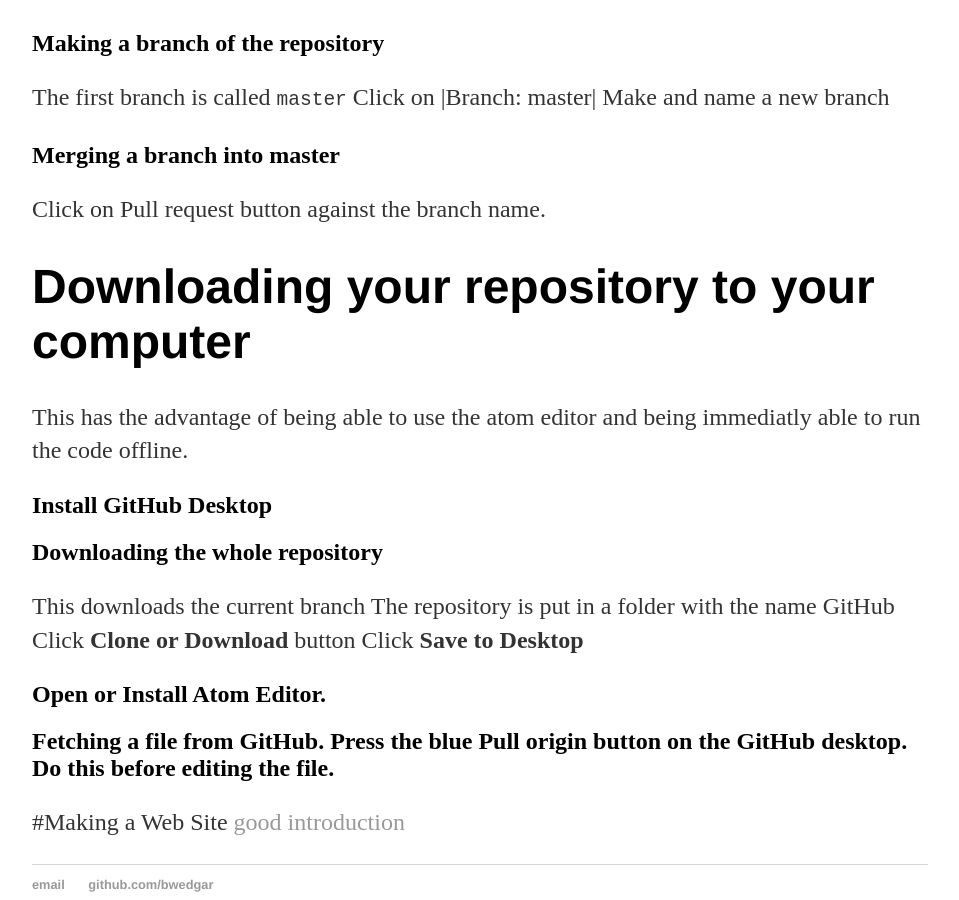
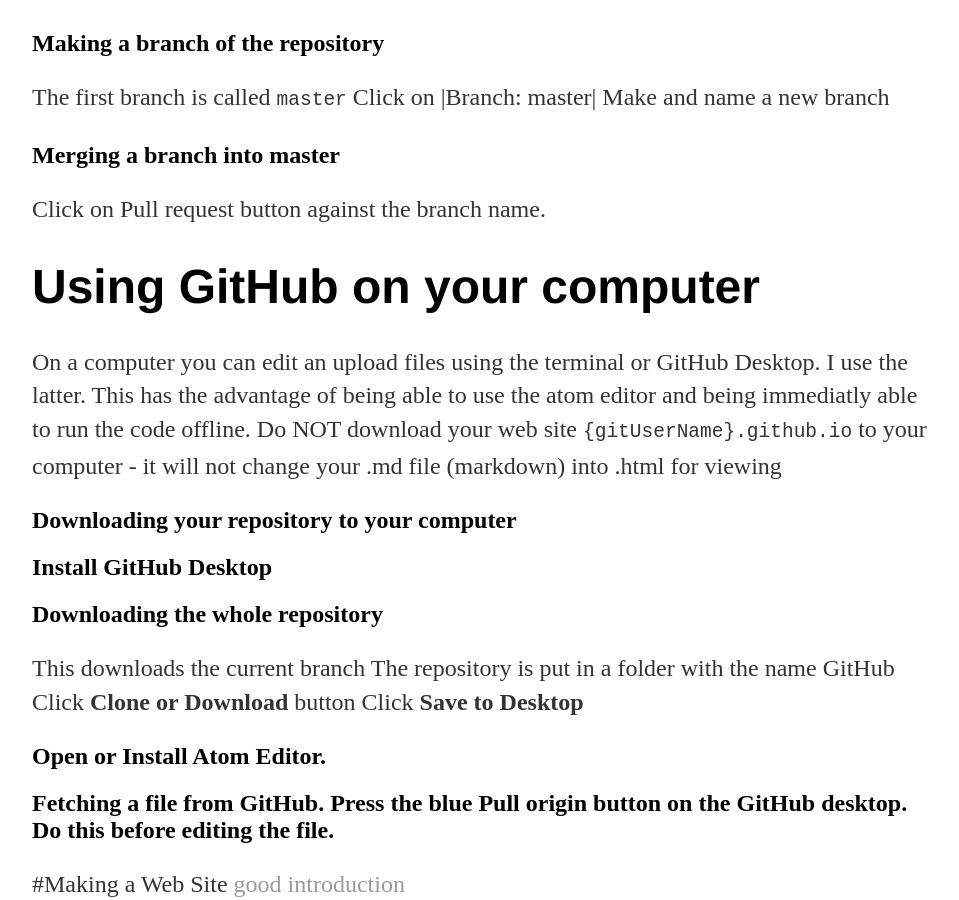
Before and after one commit to bwedgar/bwedgar.github.io, a Jekyll site: the page built from github.md, in a window 1280 px wide and 900 px high, scrolled down 1234 px. Shown: the whole window, without its empty margins (160-1119 px from the left). Built offline with Jekyll 4.4.1, drawn with Linux system fonts in a browser that asks for light colours; our own code applies the rules of GitHub Pages for plain Markdown files; some of the changed text lies outside the part shown.

Commit message:
Update github.md

````diff
--- a/github.md
+++ b/github.md
@@ -4,7 +4,7 @@
 When you have written the file on the computer you go to GitDeskTop app and press the blue Commit to button, then the blue Push button
 This sends the file to GitHub as a version.
 
-# Using online GitHub
+# Using GitHub online
 This has the advantage of giving you access to all the functions you need to make and maintain your github web site. When you add or edit a file it is available after a minute to run the code off the web. It has the disadvantage of no code formating and a small delay between comitting a file and running it.
 ## Accessing GitHub
 Visit [GitHub](https://github.com).  Sign In or Sign Up.
@@ -25,8 +25,12 @@
 Click on Pull request button against the branch name.
 
 
-# Downloading your repository to your computer
+# Using GitHub on your computer
+On a computer you can edit an upload files using the terminal or GitHub Desktop.  I use the latter.
 This has the advantage of being able to use the atom editor and being immediatly able to run the code offline.
+Do NOT download your web site ```{gitUserName}.github.io``` to your computer - it will not change your .md file (markdown) into .html for viewing
+## Downloading your repository to your computer
+
 ## Install GitHub Desktop
 ## Downloading the whole repository
 This downloads the current branch
````
